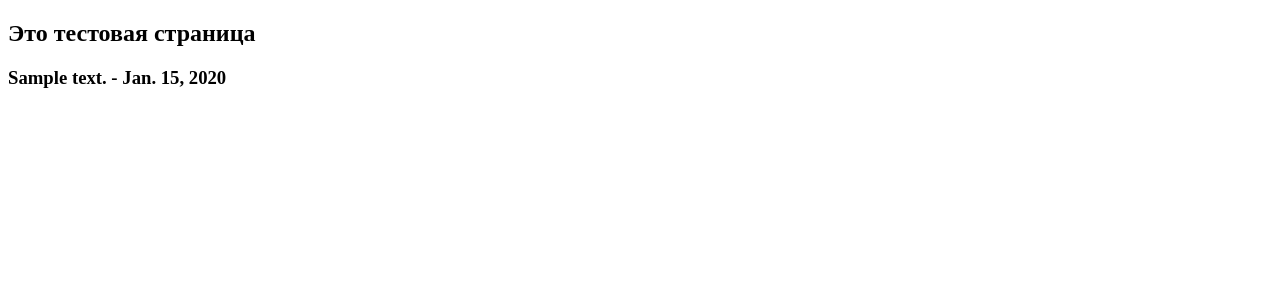
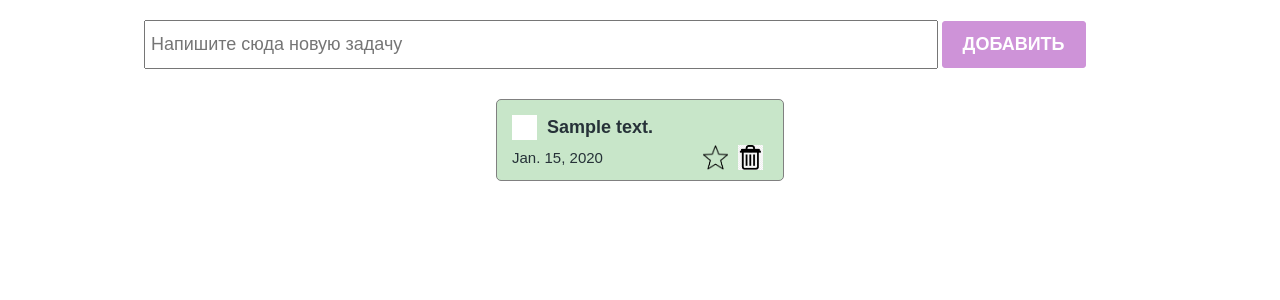
Before and after one commit to abdimazhitovabilkhan/todopython, a Django app: page /test/ in a window 1280 px wide. Shown: the top 300 px of the page. Run offline with Django 3.2, Linux system fonts and the light colour scheme; tables that the repository leaves empty hold one stand-in row (values such as "Sample post").

Commit message:
update project

```diff
--- a/main/templates/test.html
+++ b/main/templates/test.html
@@ -1,16 +1,51 @@
+{% load static%}
 <!DOCTYPE html>
 <html lang="en">
-<head>
-    <meta charset="UTF-8">
-    <meta name="viewport" content="width=, initial-scale=1.0">
-    <title>Document</title>
-</head>
+    <head>
+        <meta charset="UTF-8">
+        <meta name="viewport" content="width=device-width, initial-scale=1.0">
+        <title>Document</title>
+        <!--<link rel="stylesheet" href="./styles/checkbox.css">--->
+        <link rel="stylesheet" href="{%static 'styles/index.css'%}">
+        <!--<link rel="stylesheet" href="./styles/index.css">--->
+        <link rel="stylesheet" href="{%static 'styles/checkbox.css'%}">
+    </head>
 <body>
-    <h2>Это тестовая страница</h2>
+    <!--<h2>Это тестовая страница</h2>
     {% for todo in todo_list %}
     <h3> {{todo.text}} - {{todo.created_at}}</h3>
+    {% endfor %}--->
+    <section>
+        <div class="create_container">
+            <input
+            class="create_input"
+            type="text" placeholder="Напишите сюда новую задачу"
+             />
+            <button class="create_button">Добавить</button>
+        </div>
+
+        <div class="todo_container">
+            {% for todo in todo_list%}
+            <div class="todo_item">
+                <div class="todo_item_header">
+                    <label class="checkbox_container">
+                        <input type="checkbox">
+                        <span class="checkmark"></span>
+                    </label>
+                    <h4>{{todo.text}}</h4>
+                </div>
+
+                <div class="todo_item_footer">
+                    <p>{{todo.created_at}}</p>
+                    <div class="action_buttons">
+                        <img src="./icons/marked.png" />
+                        <img src="./icons/delete.png" />
+                    </div>
+                </div>
+            </div>
+            {%endfor%}
 
 
-    {% endfor %}
+    </section>
 </body>
 </html>
```
